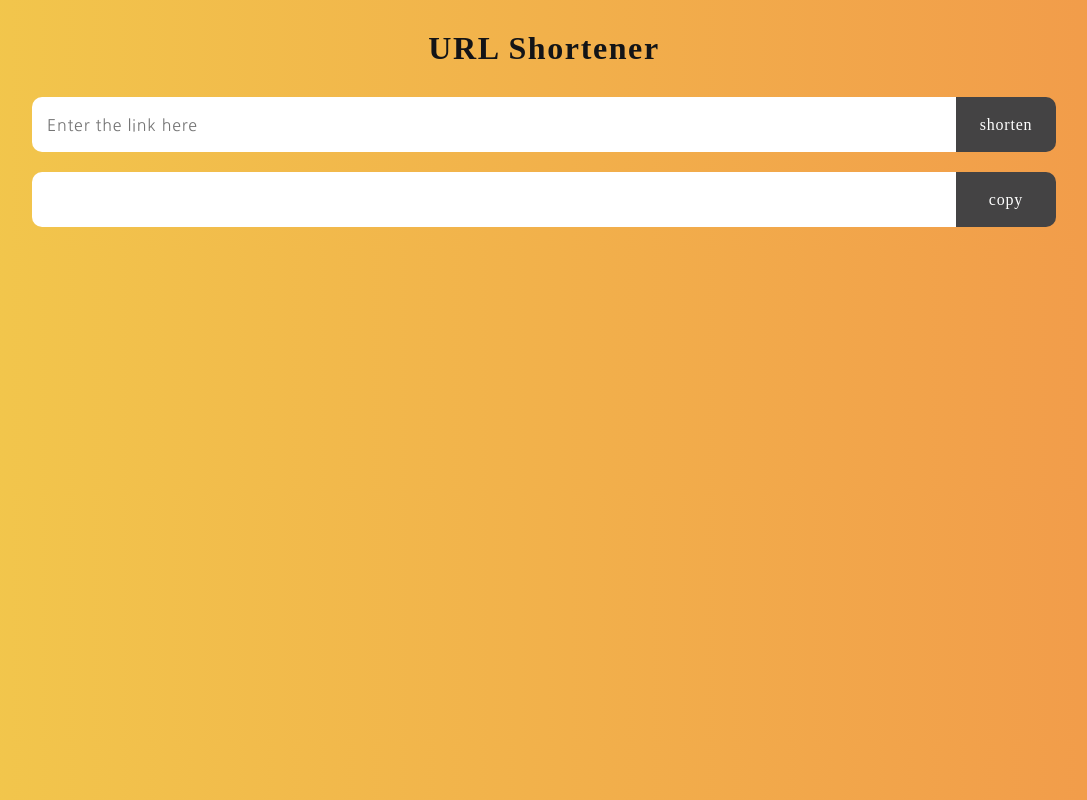
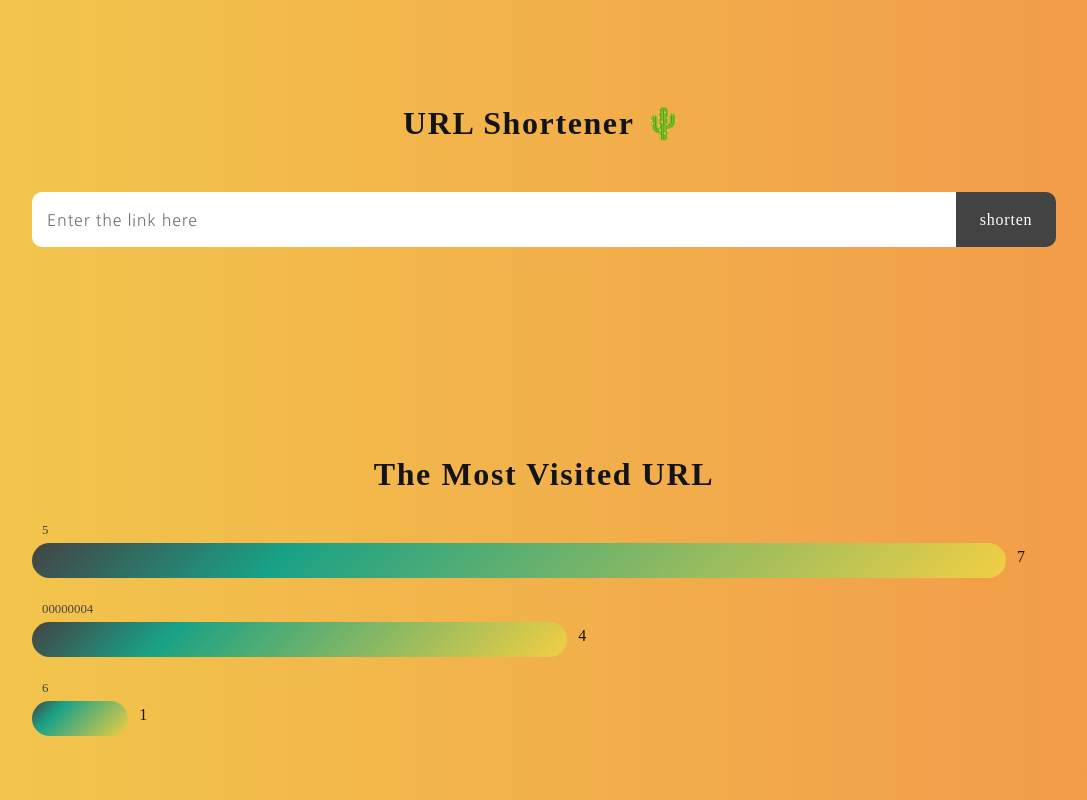
Before and after one commit to naye0ng/URL-Shortener, a Django app: page / in a window 1280 px wide. Shown: the whole page, without its empty margins (96-1183 px from the left). Run offline with Django 3.2, Linux system fonts and the light colour scheme; data comes from the database, SQL or seed files in the repository; both versions use the stored data as it was after the commit; some web fonts are replaced.

Commit message:
Add template and style

```diff
--- a/shortener/templates/index.html
+++ b/shortener/templates/index.html
@@ -38,18 +38,23 @@
       background: linear-gradient(to right, #F2C94C, #F2994A);
     }
 
-    .url-shortener {
-      margin: 10px 10%;
+    .url-shortener, .visited-chart{
+      margin-top: 5%;
+      padding: 10px 10%;
     }
 
     .title {
-      margin: 30px;
+      /* height:80px; */
+      margin: 30px 0;
       text-align: center;
       font-size: 2rem;
       font-weight: 600;
       letter-spacing: 0.1rem;
     }
-
+    .urls-wrap{
+      overflow: hidden;
+      height: 170px;
+    }
     .shortener,
     .shortURL {
       overflow: hidden;
@@ -83,7 +88,6 @@
       border-bottom-right-radius: 10px;
       text-align: center;
     }
-
     .custom-btn::after {
       content: "";
       display: block;
@@ -92,30 +96,90 @@
     .custom-btn:hover{
       background: #131417;
     }
+    .shortURL .custom-input-text{
+      padding-top:18px;
+    }
+    .progress-wrap{
+      width: 100%;
+      margin: 20px 0;
+    }
+    .progress-bar, .visited-cnt{
+      display: inline-block;
+    }
+    .progress-bar{
+      position: relative;
+      height: 35px;
+      /* background-color: #63d471; */
+      background-color: #f2cf43;
+background-image: linear-gradient(315deg, #f2cf43 0%, #19a186 74%, #444344 );
 
+
+      border-radius: 30px;
+    }
+    .visited-url{
+      margin: 5px 10px;
+      color: #444344;
+      font-size: 0.8rem;
+    }
+    .visited-cnt{
+      position: absolute;
+      top:5px;
+      right:-40px;
+      width: 50px;
+      text-align: center;
+    }
   </style>
   <title>URL Shortener</title>
 </head>
 
 <body>
   <section class="url-shortener">
-    <p class="title font-jalnan">URL Shortener</p>
+    <p class="title font-jalnan">URL Shortener 🌵</p>
+    <div class="urls-wrap">
       <form action='' method='POST' class="shortener">
         <input autocomplete="off" type="text" name="url" class="custom-input-text" placeholder="{{longURL}}"/>
         <input type="submit" value="shorten" class="font-jalnan custom-btn">
         {% csrf_token %}
       </form>
+      {% if shortURL %}
       <div class="shortURL">
-      <div id="shortURL" class="custom-input-text">{{ shortURL }}</div>
+        <div id="shortURL" class="custom-input-text" >{{ shortURL }}</div>
         <button class="font-jalnan custom-btn" onclick="copy('{{ shortURL }}')">copy</button>
       </div>
+      {% endif %}
+    </div>
   </section>
+  <section class="visited-chart">
+    <p class="title font-jalnan">The Most Visited URL</p>
+    {% for url in rank %}
+      {% if url.visited > 0 %}
+      <div class="progress-wrap">
+        <div class="visited-url font-jalnan">{{ url.shortURL }}</div>
+        <div class="progress-bar" style="width:calc(({{url.visited}} / {{rank.first.visited}}) * 100% - 50px);">
+          <div class="visited-cnt font-jalnan">{{ url.visited }}</div>
+        </div>
+      </div>
+      {% endif %}
+    {% endfor %}
+  </section>
+
+
   <!-- Custom JS -->
-  <script>
+  <script type="text/javascript">
+    var el = document.getElementById("shortURL")
+    var el2 = document.getElementsByClassName("visited-url")
+
+    var path = window.location.href
+    el.innerHTML = path + el.innerHTML
+    for (let value of el2){
+      value.innerHTML = path + value.innerHTML
+    }
+
+
     function copy(url) {
       var dummy = document.createElement("textarea");
       document.body.appendChild(dummy);
-      dummy.value = url
+      dummy.value = window.location.href+url
       dummy.select();
       document.execCommand("copy");
       document.body.removeChild(dummy);
--- a/shortener/views.py
+++ b/shortener/views.py
@@ -2,13 +2,16 @@ from django.shortcuts import render, get_object_or_404, redirect
 from .models import URL as URL_Model
 
 def index(request) :
-    if request.method == 'POST' :
+    # rank
+    rank = URL_Model.objects.all().order_by('-visited')[:5]
+
+    if request.method == 'POST' and request.POST.get("url"):
         # TODO : https://, http:// 붙는거 제거해서 저장
         url = request.POST.get("url").strip()
         shortURL = makeShortURL(url)
-        return render(request, 'index.html',{'longURL':url,'shortURL':shortURL})
+        return render(request, 'index.html',{'longURL':url,'shortURL':shortURL,'rank':rank})
 
-    return render(request, 'index.html',{'longURL':'Enter the link here','shortURL':''})
+    return render(request, 'index.html',{'longURL':'Enter the link here','shortURL':'','rank':rank})
 
 
 def makeShortURL(URL) :
@@ -39,10 +42,12 @@ def encoding62(index) :
     while index % 62 > 0 or result == "" :
         result += words[index % 62]
         index = index//62
-
-    return result.zfill(8)
+    # result.zfill(8)
+    return result
 
 def redirectPath(request, shortURL) :
+    url = get_object_or_404(URL_Model, shortURL = shortURL)
     # 방문 로그 수집
-    url = get_object_or_404(URL_Model, shortURL = shortURL)
+    url.visited += 1
+    url.save()
     return redirect(to=url.url)
```
Also changed, not shown: db.sqlite3. Lines whose indentation alone changed are shown as unchanged.
